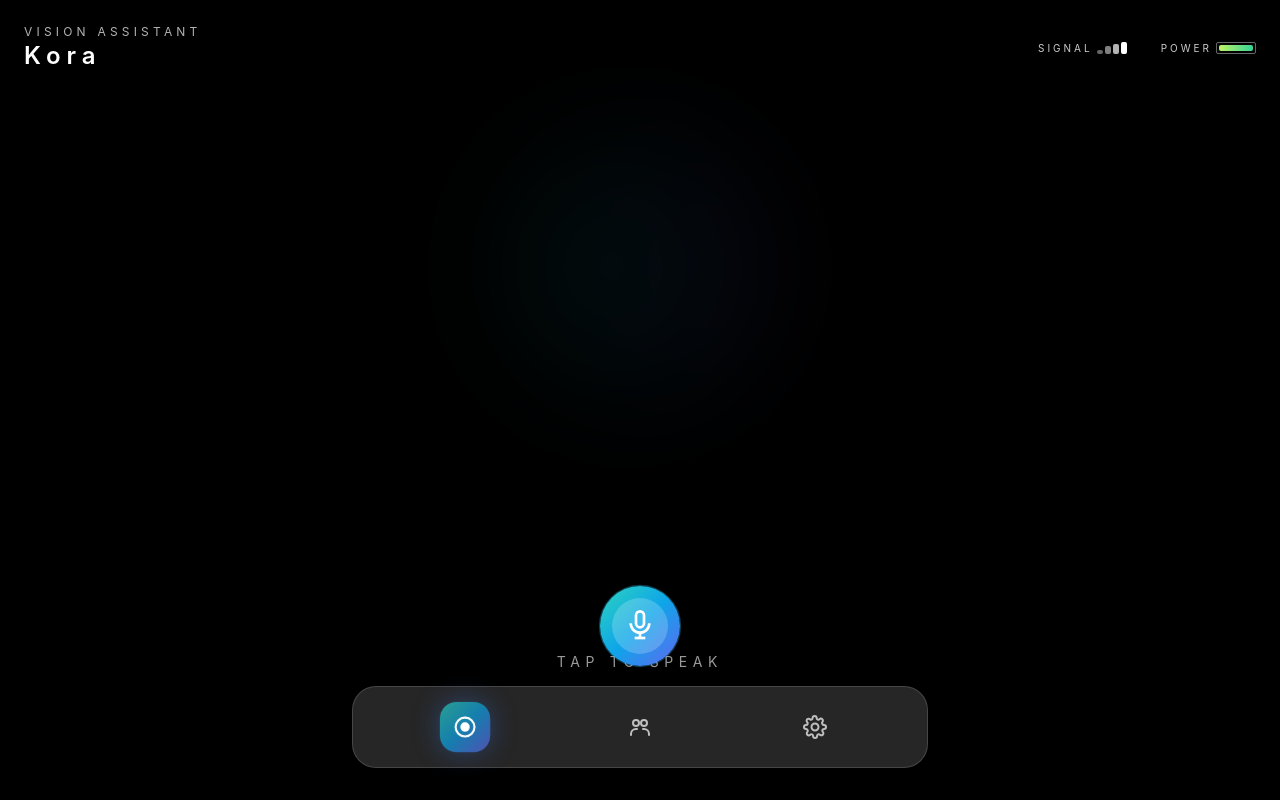
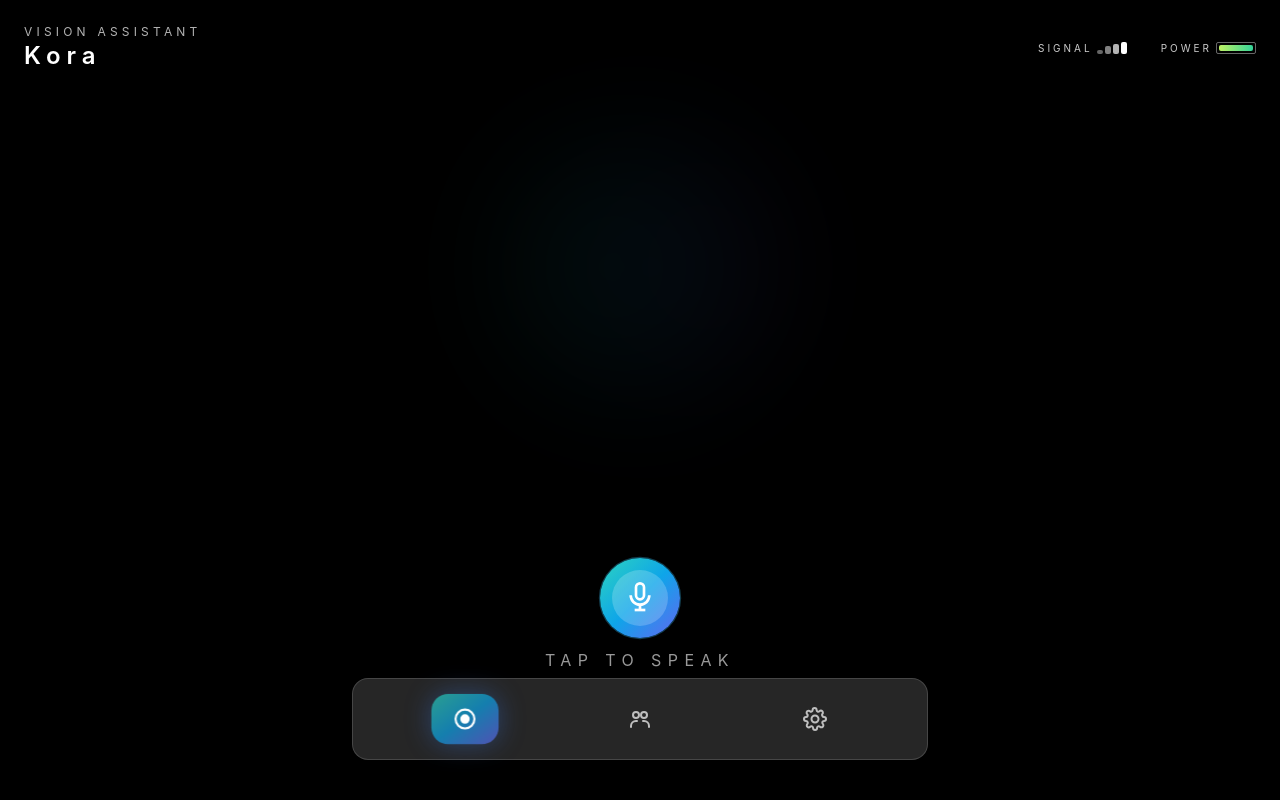
Before and after one commit to SujayCh07/kora-ai-vision-assistant, a Next.js app in the folder frontend/: page /camera in a window 1280 px wide. Built offline with nearby package versions, Linux system fonts and the light colour scheme; no server answers.

Commit message:
Improved dock

```diff
--- a/frontend/app/camera/page.jsx
+++ b/frontend/app/camera/page.jsx
@@ -89,7 +89,7 @@ export default function CameraPage() {
           initial={{ opacity: 0, y: 12 }}
           animate={{ opacity: 1, y: 0 }}
           transition={{ delay: 0.4, duration: 0.6 }}
-          className="text-sm uppercase tracking-[0.4em] text-white/60"
+          className="text-m uppercase tracking-[0.4em] text-white/60"
         >
           Tap to speak
         </motion.p>
@@ -97,7 +97,7 @@ export default function CameraPage() {
 
       <AppDock
         showMic
-        className="absolute bottom-8 left-1/2 -translate-x-1/2"
+        className="absolute bottom-10 left-1/2 -translate-x-1/2"
         onMicPress={() => {
           // Placeholder for microphone activation logic
         }}
--- a/frontend/components/AppDock.jsx
+++ b/frontend/components/AppDock.jsx
@@ -74,7 +74,7 @@ export default function AppDock({ className = '', showMic = false, onMicPress })
   const currentPath = useMemo(() => pathname ?? '/camera', [pathname])
 
   return (
-    <div className={`pointer-events-auto flex flex-col items-center gap-5 ${className}`}>
+    <div className={`pointer-events-auto flex flex-col items-center gap-10 ${className}`}>
       {showMic && (
         <motion.button
           onClick={onMicPress}
@@ -95,7 +95,7 @@ export default function AppDock({ className = '', showMic = false, onMicPress })
         </motion.button>
       )}
 
-      <div className="flex w-[85vw] max-w-xl items-center justify-around rounded-3xl border border-white/15 bg-white/15 px-6 py-4 backdrop-blur-2xl">
+      <div className="flex w-[85vw] max-w-xl items-center justify-around rounded-2xl border border-white/15 bg-white/15 px-6 py-4 backdrop-blur-2xl">
         {navItems.map((item) => {
           const isActive = currentPath === item.path
           return (
@@ -103,7 +103,7 @@ export default function AppDock({ className = '', showMic = false, onMicPress })
               key={item.path}
               onClick={() => router.push(item.path)}
               whileTap={{ scale: 0.94 }}
-              className="flex h-12 w-12 items-center justify-center rounded-2xl"
+              className="flex h-10 w-16 items-center justify-center rounded-2xl"
               aria-label={item.label}
             >
               <motion.div
```
